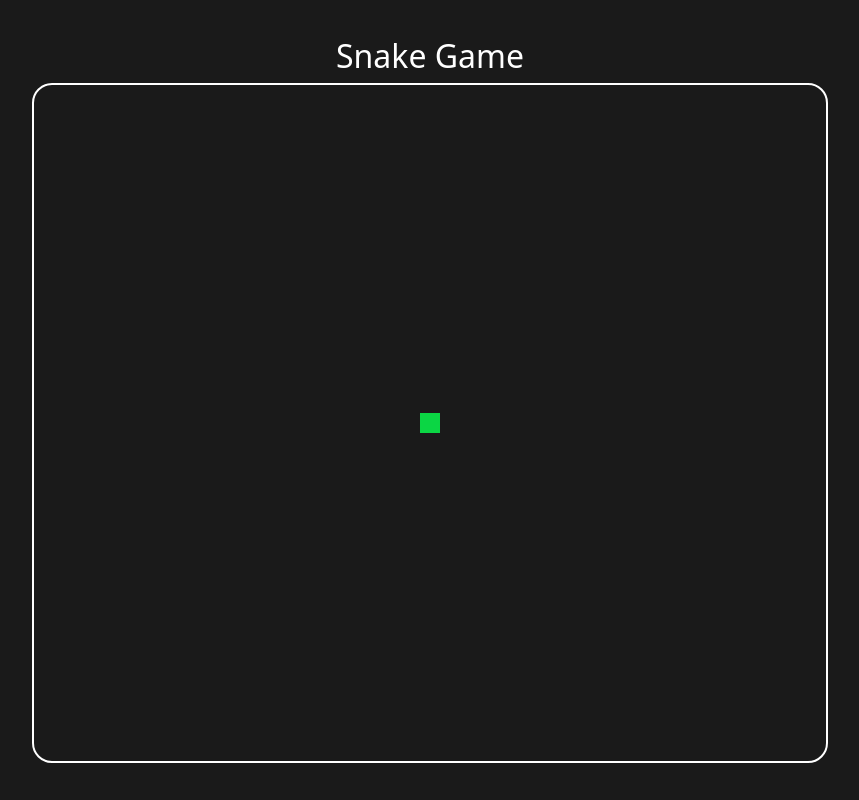
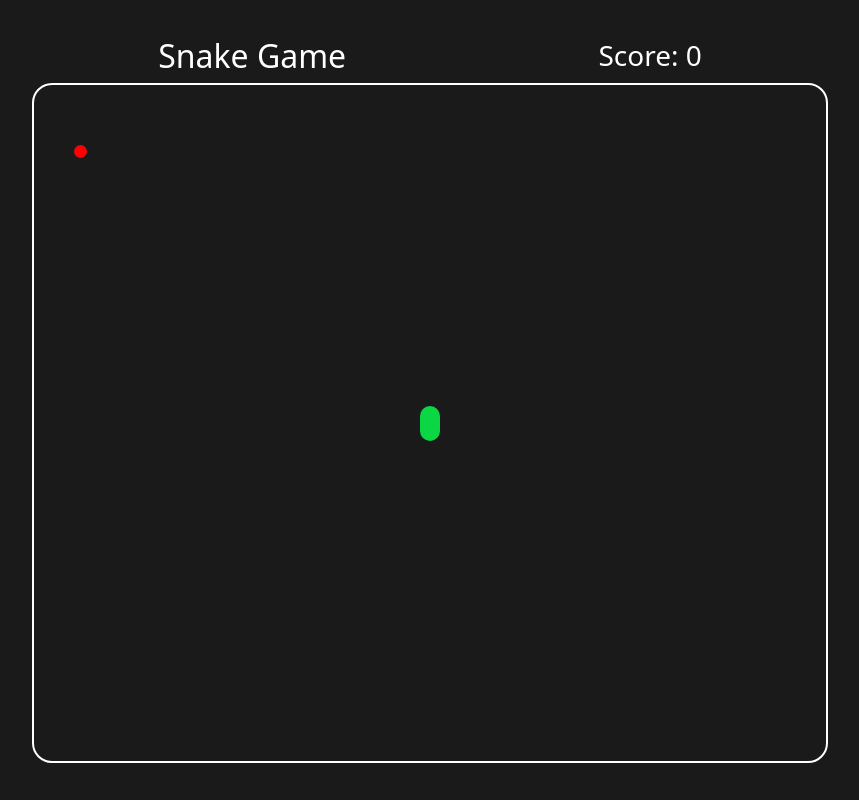
Before and after one commit to peterson337/jogos-com-vue, a Vue app: page /snake-game in a window 1280 px wide. Shown: the whole page, without its empty margins (210-1069 px from the left). Built offline with nearby package versions, Linux system fonts and the light colour scheme.

Commit message:
adiciona placar e melhorias na lógica do jogo da cobrinha

```diff
--- a/src/components/snakeGame.vue
+++ b/src/components/snakeGame.vue
@@ -1,8 +1,20 @@
 <template>
   <main class="containerGame">
-    <h2>Snake Game</h2>
+    <section class="headerGame">
+      <h2 class="titleGame">Snake Game</h2>
+      <h3>Score: {{ pontos }}</h3>
+    </section>
+
     <section class="tela">
       <div id="snake"></div>
+
+      <div
+        v-for="item in comidas"
+        :key="item.id"
+        class="comida"
+        :style="{ top: item.top, left: item.left }"
+        id="bolinha"
+      ></div>
     </section>
 
     <div class="controls">
@@ -32,61 +44,120 @@ const up = ref(0);
 const down = ref(0);
 const left = ref(0);
 const right = ref(0);
+const tamanhoDaCobra = ref(35);
+const pontos = ref(0);
+const comidas = ref([
+  {
+    id: 1,
+    top: `${Math.floor(Math.random() * 100)}px`,
+    left: `${Math.floor(Math.random() * 100)}px`,
+  },
+]);
 const tela = document.querySelector(".tela");
 
 window.addEventListener("keydown", (e) => moveSnake(e.key));
 
-const teste = () => {
-  const tela = document.querySelector(".tela");
-  // const telaWidth = tela.offsetWidth;
-  // const telaHeight = tela.offsetHeight;
-
-  const comida = document.createElement("div");
-
-  comida.classList.add("comida");
-
-  comida.style.top = `${Math.floor(Math.random() * 100)}px`;
-  comida.style.left = `${Math.floor(Math.random() * 100)}px`;
-
-  tela.appendChild(comida);
-
-  console.log(comida);
-};
-
-onMounted(() => teste());
-
 const moveSnake = (e) => {
   const snake = document.getElementById("snake");
+
+  const snakePosicao = document.getElementById("snake").getBoundingClientRect();
+
+  const comida = document.getElementById("bolinha");
+  const comidaPosicao = document
+    .getElementById("bolinha")
+    .getBoundingClientRect();
+
+  const comidaDevoradaDireita = snakePosicao.left - comidaPosicao.left;
+
+  const comidaDevoradaCima = snakePosicao.top - comidaPosicao.top;
+
+  // console.log(Number(comidaDevoradaCima).toLocaleString().split(",")[0]);
+
+  const teste2 = !Number(comidaDevoradaCima)
+    .toLocaleString()
+    .split(",")[0]
+    .includes("-");
+
+  const teste3 = Math.abs(comidaDevoradaCima);
+
+  console.log(teste3);
+
+  if (
+    //prettier-ignore
+    Number(comidaDevoradaDireita).toLocaleString().split(",")[0] < 15 &&
+     //prettier-ignore
+    !Number(comidaDevoradaDireita).toLocaleString().split(",")[0].includes("-") &&
+     //prettier-ignore
+    Number(teste3)  < 20
+  ) {
+    comida.remove();
+    comidas.value.push({
+      id: comidas.value.length + 1,
+      top: `${Math.floor(Math.random() * 100)}px`,
+      left: `${Math.floor(Math.random() * 100)}px`,
+    });
+    tamanhoDaCobra.value = tamanhoDaCobra.value + 5;
+    snake.style.height = `${tamanhoDaCobra.value}px`;
+    pontos.value = pontos.value + 1;
+
+    // alert("comeu");
+  }
+
+  //Todo: fazer a comida sumir e aparecer em outro lugar quando a cobra encostar nela
+  //   comida.remove();
+
+  //   comidas.value.push({
+  //     id: comidas.value.length + 1,
+  //     top: `${Math.floor(Math.random() * 1000)}px`,
+  //     left: `${Math.floor(Math.random() * 1000)}px`,
+  //   });
+
+  //   snake.style.height = "40px";
+
+  //Todo========================================================================
 
   const fimDaTela = document.querySelector(".tela").getBoundingClientRect();
 
   const teste = snake.getBoundingClientRect();
 
-  console.log("snake", snake.offsetLeft);
+  // if (snake.offsetTop <= 2) alert("Game Over");
 
-  if (snake.offsetTop <= 2) alert("Game Over");
-
-  if (snake.offsetLeft <= 6) alert("Game Over");
+  // if (snake.offsetLeft <= 6) alert("Game Over");
 
   // if (snake.offsetTop >= 845) alert("Game Over");
 
   if (e === "ArrowUp") {
     up.value = up.value + 10;
     snake.style.marginBottom = `${up.value}px`;
+    snake.style.rotate = "180deg";
   } else if (e === "ArrowDown") {
     down.value = down.value + 10;
     snake.style.marginTop = `${down.value}px`;
+    snake.style.rotate = "180deg";
   } else if (e === "ArrowLeft") {
     left.value = left.value + 10;
     snake.style.marginRight = `${left.value}px`;
+    snake.style.rotate = "90deg";
   } else if (e === "ArrowRight") {
     right.value = right.value + 10;
     snake.style.marginLeft = `${right.value}px`;
+    snake.style.rotate = "90deg";
   }
 };
 </script>
 
 <style scoped>
+.titleGame {
+  text-align: center;
+}
+
+.headerGame {
+  display: inline-flex;
+  align-items: center;
+  justify-content: space-around;
+  width: 100%;
+}
+
 .tela {
   display: flex;
   justify-content: center;
@@ -100,9 +171,10 @@ const moveSnake = (e) => {
 
 #snake {
   width: 20px;
-  height: 20px;
+  height: 35px;
   background-color: #0bd644;
   position: absolute;
+  border-radius: 20px;
 }
 
 .controls {
```
